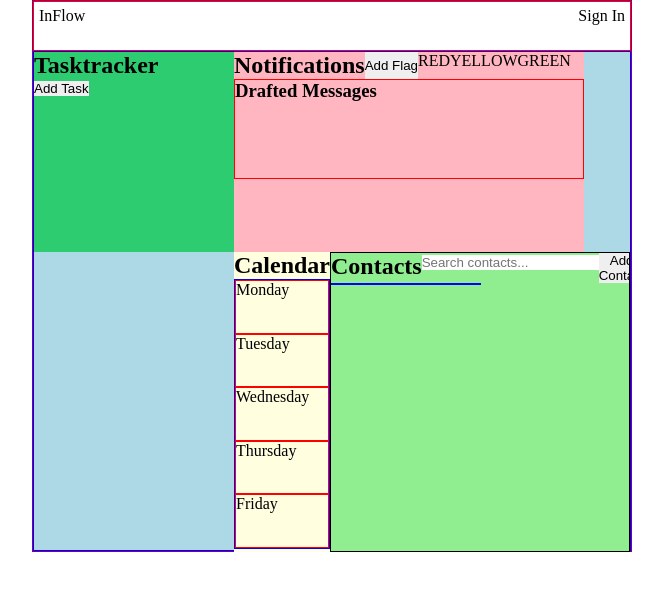
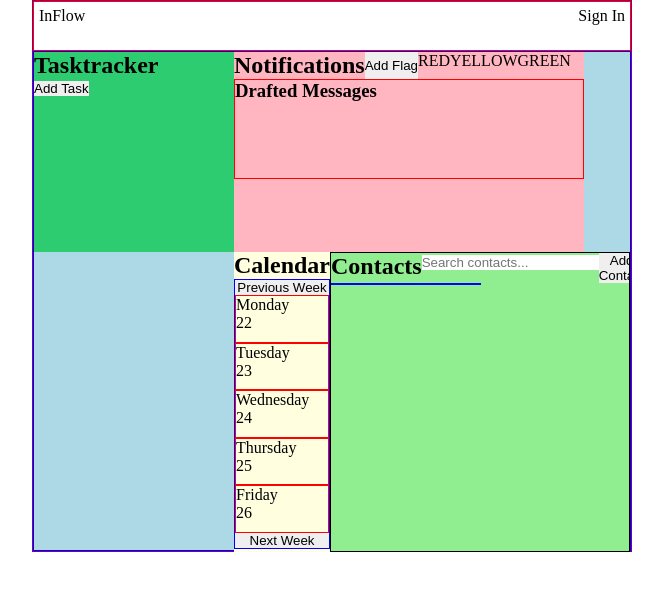
Before and after one commit to EdGitDonald/MajorProjet, a React (Vite) app: page / in a window 1280 px wide. Shown: the top 590 px of the page, without its empty margins (308-971 px from the left). Built offline with nearby package versions, Linux system fonts and the light colour scheme.

Commit message:
Console.log task title

```diff
--- a/package.json
+++ b/package.json
@@ -10,6 +10,7 @@
     "preview": "vite preview"
   },
   "dependencies": {
+    "date-fns": "^3.3.1",
     "firebase": "^10.7.2",
     "react": "^18.2.0",
     "react-dom": "^18.2.0",
--- a/src/Components/Calendar/Calendar.jsx
+++ b/src/Components/Calendar/Calendar.jsx
@@ -1,29 +1,77 @@
-import React from 'react'
-import './Calendar.css'
+// Import necessary functions from date-fns
+import React, { useState } from 'react';
+import { startOfWeek, addDays, subWeeks, addWeeks, format as formatDateFns, parse } from 'date-fns';
+import './Calendar.css';
 
-function Calendar() {
+// Function to format the due date based on different formats
+const formatDate = (dueDate, format) => {
+  try {
+    if (!dueDate) {
+      console.error('Due date is undefined or empty');
+      return '';
+    }
+
+    // Create a Date object directly from the dueDate string
+    const parsedDueDate = new Date(dueDate);
+
+    // Check if the parsedDueDate is a valid date
+    if (isNaN(parsedDueDate.getTime())) {
+      console.error('Error parsing due date:', dueDate);
+      return '';
+    }
+
+    const year = format.includes('yyyy') ? formatDateFns(parsedDueDate, 'yyyy') : formatDateFns(new Date(), 'yyyy');
+    const month = format.includes('MM') ? formatDateFns(parsedDueDate, 'MM') : formatDateFns(new Date(), 'MM');
+    return formatDateFns(parsedDueDate, format.replace(/yyyy/g, year).replace(/MM/g, month));
+  } catch (error) {
+    console.error('Error formatting due date:', dueDate);
+    console.error(error);
+    return '';
+  }
+};
+
+const Calendar = ({ selectedDueDate, onDateSelect, task }) => {
+  const [currentWeek, setCurrentWeek] = useState(new Date());
+
+  const weekStart = startOfWeek(currentWeek, { weekStartsOn: 1 }); // Start on Monday (1)
+
+  const days = Array.from({ length: 5 }, (_, index) => addDays(weekStart, index));
+
+  const goToPreviousWeek = () => {
+    setCurrentWeek(subWeeks(currentWeek, 1));
+  };
+
+  const goToNextWeek = () => {
+    setCurrentWeek(addWeeks(currentWeek, 1));
+  };
+
   return (
-    <div className='Calendar'>
-        <h2>Calendar</h2>
-      <div className='Week-container'>
-         <div className='Day'>
-            <p>Monday</p>
-         </div>
-         <div className='Day'>
-            <p>Tuesday</p>
-         </div>
-         <div className='Day'>
-            <p>Wednesday</p>
-         </div>
-         <div className='Day'>
-            <p>Thursday</p>
-         </div>
-         <div className='Day'>
-            <p>Friday</p>
-         </div>
+    <div className="Calendar">
+      <h2>Calendar</h2>
+      <div className="Week-container">
+        <button onClick={goToPreviousWeek}>Previous Week</button>
+        {days.map((day, index) => (
+          <div
+            className="Day"
+            key={index}
+            onClick={() => {
+              console.log('Clicked date:', day);
+              console.log('Selected due date:', selectedDueDate);
+              console.log('Task title:', task?.title);
+              onDateSelect(day, selectedDueDate, task?.title); // Use optional chaining
+            }}
+          >
+            <p>{formatDateFns(day, 'EEEE')}</p>
+            <p>{formatDateFns(day, 'd')}</p>
+            {selectedDueDate && formatDate(selectedDueDate, 'yyyy-MM-dd') === formatDateFns(day, 'yyyy-MM-dd') && (
+              <span>{task?.title}</span>
+            )}
+          </div>
+        ))}
+        <button onClick={goToNextWeek}>Next Week</button>
       </div>
     </div>
-  )
-}
+  );
+};
 
-export default Calendar
+export default Calendar;
--- a/src/Components/SingleTask/SingleTask.jsx
+++ b/src/Components/SingleTask/SingleTask.jsx
@@ -19,6 +19,8 @@ function SingleTask({ task, onRemove, onCheckboxClick }) {
       const updatedProgress = totalSteps > 0 ? (completedSteps / totalSteps) * 100 : 0;
 
       const updatedTask = { ...task, steps: updatedSteps };
+      // Pass task.title to the parent component
+      onCheckboxClick({ ...task, title: task.title });
 
       // Notify the parent (Tasktracker) to update the task in the tasks array
       onCheckboxClick(updatedTask);
--- a/src/Components/Tasktracker/Tasktracker.jsx
+++ b/src/Components/Tasktracker/Tasktracker.jsx
@@ -3,7 +3,7 @@ import './Tasktracker.css';
 import Modal from 'react-modal';
 import SingleTask from '../SingleTask/SingleTask';
 
-function Tasktracker() {
+function Tasktracker({onDueDateSelect}) {
   const [isOpen, setIsOpen] = useState(false);
   const [newTaskTitle, setNewTaskTitle] = useState('');
   const [assignedBy, setAssignedBy] = useState('');
@@ -11,6 +11,7 @@ function Tasktracker() {
   const [steps, setSteps] = useState([]);
   const [tasks, setTasks] = useState([]);
   const [progress, setProgress] = useState(0);
+  const [selectedDueDate, setSelectedDueDate] = useState('');
 
   const openModal = () => {
     setIsOpen(true);
@@ -42,6 +43,10 @@ function Tasktracker() {
   }; */
 
   const handleSubmit = () => {
+      // Set new task title and due date in state
+      setNewTaskTitle(newTaskTitle); // Assuming newTaskTitle is a state variable
+      setSelectedDueDate(dueDate); // Assuming dueDate is a state variable
+
       const newTask = {
         title: newTaskTitle,
         assignedBy: assignedBy,
@@ -49,7 +54,13 @@ function Tasktracker() {
         steps: [...steps],
         progress: progress,
     };
+      // Add the new task to the tasks array
     setTasks((prevTasks) => [...prevTasks, newTask]);
+      // Pass the newTaskTitle to the Calendar component
+    onDueDateSelect(dueDate, newTaskTitle);
+    // Clear the newTaskTitle after submitting
+    setNewTaskTitle('');
+    // Close the modal or perform other necessary actions
     closeModal();
   };
 
@@ -72,10 +83,10 @@ function Tasktracker() {
         task={task}
         onRemove={removeTask}
         onCheckboxClick={(updatedTask) => setTasks((prevTasks) => prevTasks.map((t) => (t === task ? updatedTask : t)))}
+        onDateSelect={(selectedDate, selectedDueDate, task) => onDueDateSelect(selectedDate, selectedDueDate, task)}
      />
      ))}
       </div>
-
       <Modal
         isOpen={isOpen}
         onRequestClose={closeModal}
--- a/src/Pages/Homepage/Homepage.jsx
+++ b/src/Pages/Homepage/Homepage.jsx
@@ -1,13 +1,16 @@
-import React, {useState} from 'react'
-import './Homepage.css'
-import Header from '../../Components/Header/Header'
-import Tasktracker from '../../Components/Tasktracker/Tasktracker'
-import Notifications from '../../Components/Notifications/Notifications'
-import Calendar from '../../Components/Calendar/Calendar'
-import Contacts from '../../Components/Contacts/Contacts'
+import React, { useState } from 'react';
+import './Homepage.css';
+import Header from '../../Components/Header/Header';
+import Tasktracker from '../../Components/Tasktracker/Tasktracker';
+import Notifications from '../../Components/Notifications/Notifications';
+import Calendar from '../../Components/Calendar/Calendar';
+import Contacts from '../../Components/Contacts/Contacts';
 
 function Homepage() {
   const [draftedMessages, setDraftedMessages] = useState([]);
+  const [selectedDueDate, setSelectedDueDate] = useState('');
+  const [currentTask, setCurrentTask] = useState(null);
+  const [newTaskTitle, setNewTaskTitle] = useState('');
 
   const updateDraftedMessages = (message) => {
     console.log('Received drafted message:', message);
@@ -15,25 +18,41 @@ function Homepage() {
   };
 
   const removeNotification = (index) => {
-        // Implement logic to remove the notification at the specified index
     setDraftedMessages((prevMessages) => [
       ...prevMessages.slice(0, index),
       ...prevMessages.slice(index + 1),
     ]);
   };
 
+    // Define onDateSelect function
+    const onDateSelect = (date, dueDate, title) => {
+        // Handle the date selection logic
+        console.log('Selected date:', date);
+        console.log('Due date:', dueDate);
+        console.log('Task title:', newTaskTitle);
+        // Add your logic here
+      };
+
       return (
         <div className='Homepage-container'>
           <Header />
           <div className='Homepage-display'>
-        <Tasktracker />
-        <Calendar  />
-        <Contacts updateDraftedMessages={updateDraftedMessages}/>
+            <Tasktracker onDueDateSelect={(date, title, task) => {
+              setSelectedDueDate(date);
+              setCurrentTask(task);
+              setNewTaskTitle(newTaskTitle); // Pass the title to newTaskTitle
+            }} />
+            <Calendar
+            selectedDueDate={selectedDueDate}
+            onDateSelect={onDateSelect}
+            task={currentTask}
+            newTaskTitle={newTaskTitle}
+            />
+            <Contacts updateDraftedMessages={updateDraftedMessages} />
             <Notifications draftedMessages={draftedMessages} removeNotification={removeNotification} />
-
           </div>
         </div>
-  )
+      );
     }
 
-export default Homepage
+export default Homepage;
```
Also changed, not shown: 1 other file (tests, documents, lock files or other folders). Lines whose indentation alone changed are shown as unchanged.
